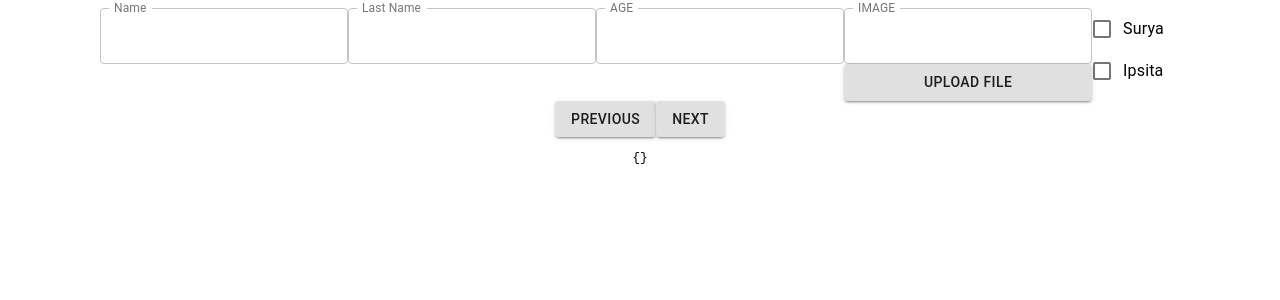
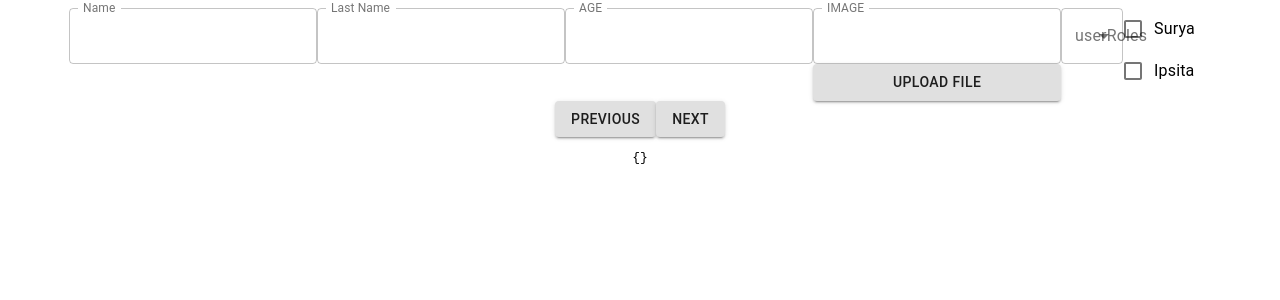
Before and after one commit to surya-trv-13/React-Hook-Form-Issue, a React (Create React App) app: page / in a window 1280 px wide. Shown: the top 300 px of the page. Built offline with nearby package versions, Linux system fonts and the light colour scheme.

Commit message:
MultiSelect

```diff
--- a/src/components/CreateForm.jsx
+++ b/src/components/CreateForm.jsx
@@ -8,6 +8,7 @@ import {
   Button,
   FormLabel,
   FormGroup,
+  MenuItem,
   FormControlLabel,
   Checkbox
 } from "@material-ui/core";
@@ -87,6 +88,22 @@ const CreateForm = ({
         }}
       />
     );
+  };
+
+  const [formState, setFormState] = React.useState({
+    userRoles: []
+  });
+
+  const handleFieldChange = (event) => {
+    console.log(event);
+    event.persist();
+    setFormState((formState) => ({
+      ...formState,
+      [event.target.name]:
+        event.target.type === "checkbox"
+          ? event.target.checked
+          : event.target.value
+    }));
   };
 
   return (
@@ -195,34 +212,37 @@ const CreateForm = ({
                     control={control}
                   />
                 </FormControl>
-                // // <FormControl component="fieldset">
-                // //   <FormLabel component="legend">
-                // //     Assign responsibility
-                // //   </FormLabel>
-                // //   <FormGroup>
-                // <>
-                //   {formField.content.map((con, keyName) => (
-                //     <Controller
-                //       key={keyName}
-                //       control={control}
-                //       name={con.name}
-                //       valueName="checked"
-                //       type="checkbox"
-                //       render={(field) => (
-                //         <FormControlLabel
-                //           {...field}
-                //           control={<Checkbox value={con.name} />}
-                //           label={con.optionValue}
-                //           onChange={(e) =>
-                //             console.log("VALUE::: ", e.target.value)
-                //           }
-                //         />
-                //       )}
-                //     />
-                //   ))}
-                // </>
-                // //   </FormGroup>
-                // // </FormControl>
+              );
+            } else if (formField.type === "MultiSelectBox") {
+              return (
+                <Controller
+                  control={control}
+                  name={formField.name}
+                  render={({ field }) => {
+                    return (
+                      <TextField
+                        select
+                        name="userRoles"
+                        id="userRoles"
+                        variant="outlined"
+                        label="userRoles"
+                        SelectProps={{
+                          multiple: true,
+                          value: formState.userRoles,
+                          onChange: handleFieldChange
+                        }}
+                      >
+                        {formField.content.map((value) => {
+                          return (
+                            <MenuItem value={value.optionValue}>
+                              {value.optionName}
+                            </MenuItem>
+                          );
+                        })}
+                      </TextField>
+                    );
+                  }}
+                />
               );
             } else {
               return null;
--- a/src/data.js
+++ b/src/data.js
@@ -19,6 +19,15 @@ export const data = [
       label: "IMAGE",
       name: "insert_image",
       type: "File"
+    },
+    {
+      label: "MultiSelectBox",
+      name: "select_multiple",
+      content: [
+        { optionName: "Surya", optionValue: "Surya" },
+        { optionName: "Ipsita", optionValue: "Ipsita" }
+      ],
+      type: "MultiSelectBox"
     },
     {
       label: "CheckBoxtype",
```
